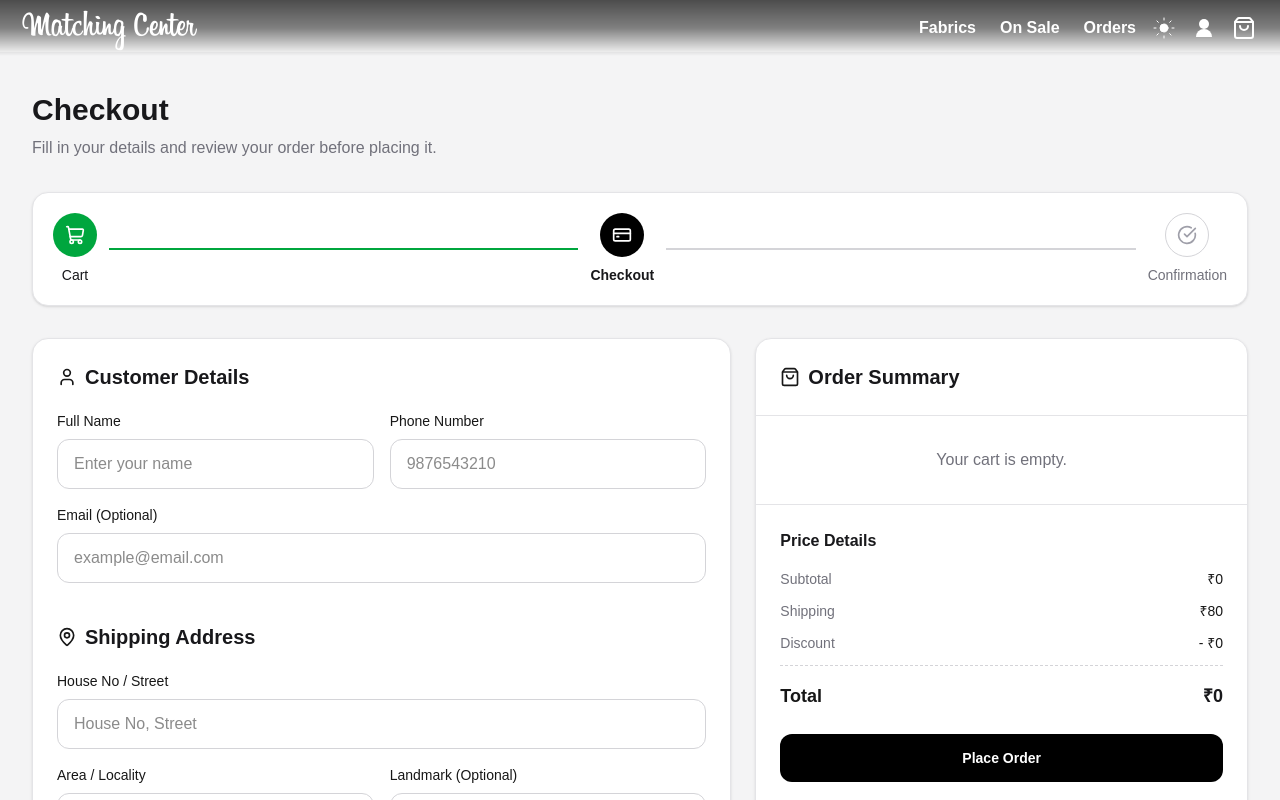
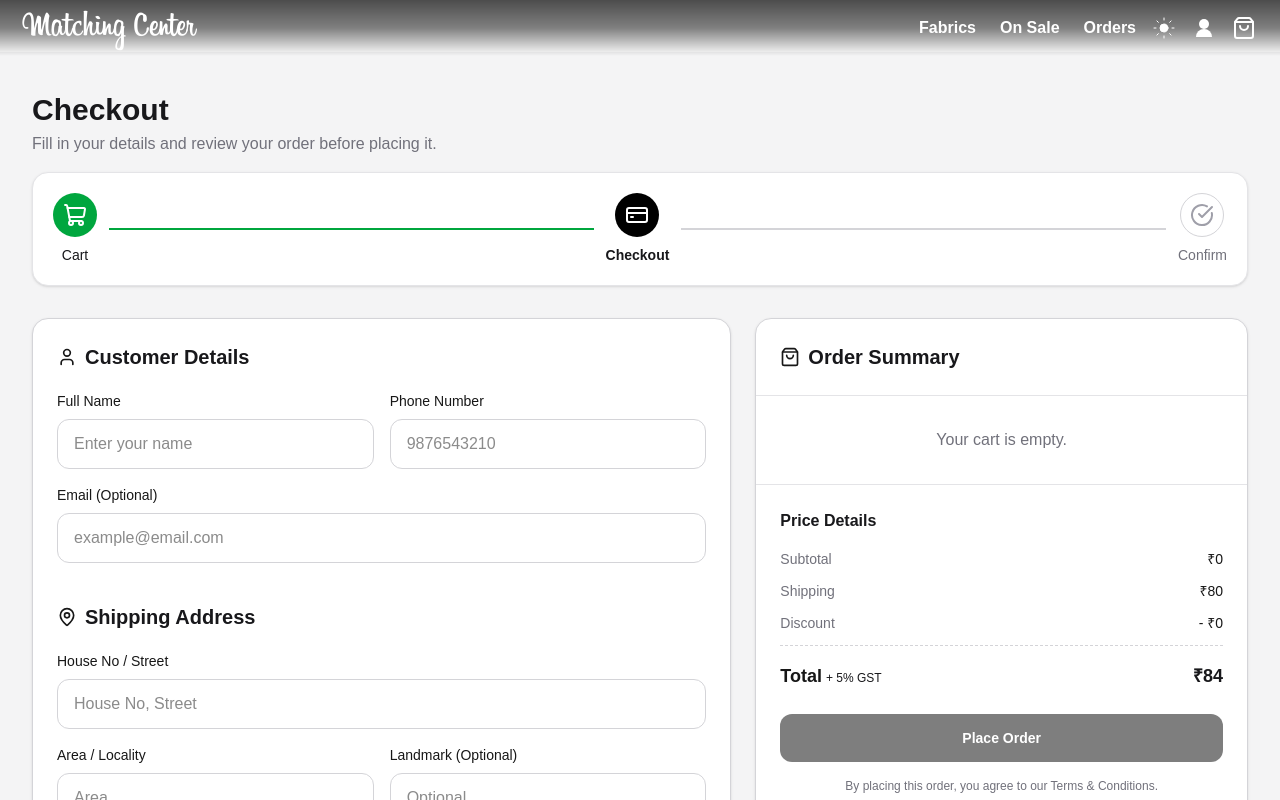
Before and after one commit to VivekDudi-Github/Matching-Center-Ecommerce, a Next.js app in the folder main/: page /checkout in a window 1280 px wide. Shown: the top 800 px of the page. Built offline with nearby package versions, Linux system fonts and the light colour scheme.

Commit message:
feat: Refactor checkout process with improved form validation, local storage handling, and order creation logic

```diff
--- a/main/src/app/(home)/checkout/page.js
+++ b/main/src/app/(home)/checkout/page.js
@@ -4,9 +4,12 @@ import OrderSummary from "@/app/components/checkout/OrderSummary";
 import CheckoutSteps from "@/app/components/checkout/CheckoutSteps";
 import {FormProvider, useForm, useWatch} from 'react-hook-form';
 import { zodResolver } from "@hookform/resolvers/zod";
-import { newOrderFormSchema } from "@/app/lib/validation/newOrder.schema";
+import { newOrderFormSchemaClient } from "@/app/lib/validation/newOrder.schema";
 import { toast } from "react-toastify";
 import { useState } from "react";
+import useCartStore from "@/app/store/CartStore";
+import { useHydratedStore } from "@/app/hooks/useHyderatedStore";
+import { createorder } from "@/app/lib/actions/order.action";
 
 const CART = [
   {
@@ -41,37 +44,75 @@ const CART = [
   },
 ];
 
+
 export default function CheckoutPage() {
+  const isHyderated = useHydratedStore();
+
+
+  const items = useCartStore(s => s.items);
+
+  const getStorageData = (feild) => {
+    if(typeof  window !== "undefined") {
+      return JSON.parse(localStorage.getItem("userDetails")  )?.[feild] ?? "";
+    }
+    return "";
+  }
+
   const methods = useForm({
-      resolver: zodResolver(newOrderFormSchema),
+      resolver: zodResolver(newOrderFormSchemaClient),
       shouldFocusError: true,
       defaultValues: {
-        name: "",
-        phone: "",
-        email: "",
-        address: "",
-        area: "",
-        locality: "",
-        landmark: "",
-        city: "",
-        state: "",
-        pincode: "",
-        payment: "",
-        notes: "",
+        name:  getStorageData("name"),
+        phone: getStorageData("phone"),
+        email: getStorageData("email"),
+        address: getStorageData("address"),
+        area:  getStorageData("area"),
+        locality: getStorageData("locality"),
+        landmark: getStorageData("landmark"),
+        city:  getStorageData("city"),
+        state: getStorageData("state"),
+        pincode: getStorageData("pincode"),
+        payment: getStorageData("payment"),
+        notes: getStorageData("notes"),
       }
     });
 
-    const [isLoading, setIsLoading] = useState(false);
+
+
+   const [isLoading, setIsLoading] = useState(false);
 
 
 
     const onSubmit = async (data) => {
       setIsLoading(true);
       try {
-        console.log(data);
+        let filteredCartData = items.map(item => ({
+          productId : item.id,
+          productName : item.title,
+          productPrice : item.price,
+          color : item.color.filter(c => c.quantity > 0)
+              .map(c => ({
+                colorId : c.id,
+                colorName : c.name,
+                quantity : c.quantity
+            })
+          )
+        }))
+        data.items = filteredCartData;
+        const response = await createorder(data);
+
+        if(!response?.success){
+          console.log("response" , response.message);
+          if(!Array.isArray(response.message)) return toast.error(response.message || "Something went wrong", {autoClose: 7000});
+          response.message.slice(0,4).forEach(message => toast.error(message));
+          return;
+        }
+        if(response.success) toast.success(response.message || "Order created successfully", {autoClose: 7000});
       } catch (error) {
         console.log("error", error);
-        toast.error(error?.message || "Something went wrong");
+        toast.error(error?.message || "Something went wrong", {
+          autoClose: 10000
+        });
       } finally {
         setIsLoading(false);
       }
@@ -95,20 +136,21 @@ export default function CheckoutPage() {
     }
 
 
+  if(!isHyderated) return null;
   return (
     <FormProvider {...methods}>
       <form onSubmit={methods.handleSubmit(onSubmit, onErrors)}
-        className="min-h-screen bg-zinc-100 dark:bg-zinc-950"
+        className="min-h-screen bg-zinc-100 dark:bg-linear-to-b from-zinc-900 via-zinc-950 to-black"
       >
         <main className="mx-auto max-w-7xl px-4 py-6 lg:px-8 lg:py-10">
           {/* Heading */}
 
-          <div className="mb-8">
-            <h1 className="text-3xl font-bold text-zinc-900 dark:text-white">
+          <div className="mb-4">
+            <h1 className="sm:text-3xl text-2xl font-bold text-zinc-900 dark:text-white">
               Checkout
             </h1>
 
-            <p className="mt-2 text-zinc-500 dark:text-zinc-400">
+            <p className="mt-1 sm:text-base text-sm text-zinc-500 dark:text-zinc-400">
               Fill in your details and review your order before placing it.
             </p>
           </div>
@@ -128,7 +170,7 @@ export default function CheckoutPage() {
 
             <div className="lg:col-span-5">
               <div className="lg:sticky lg:top-24">
-                <OrderSummary />
+                <OrderSummary isLoading={isLoading}/>
               </div>
             </div>
           </div>
--- a/main/src/app/(home)/header.jsx
+++ b/main/src/app/(home)/header.jsx
@@ -30,7 +30,6 @@ function Header() {
       window.removeEventListener('resize', handleResize);
     };
   }, []);
-  console.log(isDesktop);
 
   if(isDesktop === null) return null;
 
--- a/main/src/app/components/cart/CartFooter.jsx
+++ b/main/src/app/components/cart/CartFooter.jsx
@@ -11,7 +11,7 @@ import {useHydratedStore} from '@/app/hooks/useHyderatedStore';
 import { ChevronDown } from "lucide-react";
 import { useState } from "react";
 
-export default function CartFooter() {
+export default function CartFooter({closeCart}) {
   const isHyderated = useHydratedStore();
 
   const [collapsed, setCollapsed] = useState(true);
@@ -65,6 +65,7 @@ export default function CartFooter() {
 
       <div className="flex ">
         <Link
+          onClick={closeCart}
           href="/checkout"
           className="mt-3 flex h-12 w-full items-center justify-center rounded-l-xl bg-black text-white transition hover:opacity-90 dark:bg-white dark:text-black"
         >
--- a/main/src/app/components/cart/CartSidebar.jsx
+++ b/main/src/app/components/cart/CartSidebar.jsx
@@ -62,7 +62,7 @@ function CartSidebar({openChange}) {
                 return (<CartItem key={item?.id} item={item} />)
                 }}
               )}
-              {items.length > 0 ? <CartFooter /> : (
+              {items.length > 0 ? <CartFooter closeCart={closeCart} /> : (
                 <div className='text-2xl  top-1/12 w-full absolute text-center tracking-wide font-mont p-4'>
                   No Products in cart yet..😭
                 </div>
--- a/main/src/app/components/checkout/CheckoutSteps.jsx
+++ b/main/src/app/components/checkout/CheckoutSteps.jsx
@@ -4,16 +4,16 @@ import { ShoppingCart, CreditCard, CircleCheckBig } from "lucide-react";
 
 export default function CheckoutSteps({currentStep}) {
   return (
-    <div className="mb-8 rounded-2xl border border-zinc-200 bg-white p-5 shadow-sm dark:border-zinc-800 dark:bg-zinc-900">
+    <div className="mb-8 rounded-2xl border border-zinc-200 bg-white p-3 sm:p-5 shadow-sm dark:border-zinc-800 dark:bg-zinc-900">
       <div className="flex items-center justify-between">
         {/* Cart */}
 
         <div className="flex flex-col items-center">
-          <div className="flex h-11 w-11 items-center justify-center rounded-full bg-green-600 text-white">
-            <ShoppingCart size={20} />
+          <div className="flex sm:size-11 size-7 p-1.5 items-center justify-center rounded-full bg-green-600 text-white">
+            <ShoppingCart />
           </div>
 
-          <span className="mt-2 text-sm font-medium text-zinc-900 dark:text-white">
+          <span className="mt-2 sm:text-sm text-xs font-medium text-zinc-900 dark:text-white">
             Cart
           </span>
         </div>
@@ -25,11 +25,11 @@ export default function CheckoutSteps({currentStep}) {
         {/* Checkout */}
 
         <div className="flex flex-col items-center">
-          <div className="flex h-11 w-11 items-center justify-center rounded-full bg-black text-white dark:bg-white dark:text-black">
-            <CreditCard size={20} />
+          <div className="flex sm:size-11 size-6 p-1 items-center justify-center rounded-full bg-black text-white dark:bg-white dark:text-black">
+            <CreditCard  />
           </div>
 
-          <span className="mt-2 text-sm font-semibold text-zinc-900 dark:text-white">
+          <span className="mt-2 sm:text-sm text-xs font-semibold text-zinc-900 dark:text-white">
             Checkout
           </span>
         </div>
@@ -41,12 +41,12 @@ export default function CheckoutSteps({currentStep}) {
         {/* Confirmation */}
 
         <div className="flex flex-col items-center">
-          <div className="flex h-11 w-11 items-center justify-center rounded-full border border-zinc-300 text-zinc-400 dark:border-zinc-700">
-            <CircleCheckBig size={20} />
+          <div className="flex sm:size-11 size-6 items-center p-1 justify-center rounded-full border border-zinc-300 text-zinc-400 dark:border-zinc-700">
+            <CircleCheckBig  />
           </div>
 
-          <span className="mt-2 text-sm text-zinc-500">
-            Confirmation
+          <span className="mt-2 sm:text-sm text-xs text-zinc-500">
+            Confirm
           </span>
         </div>
       </div>
--- a/main/src/app/components/checkout/CustomerDetails.jsx
+++ b/main/src/app/components/checkout/CustomerDetails.jsx
@@ -1,7 +1,8 @@
 "use client";
 
 import { User, MapPin, CreditCard, FileText } from "lucide-react";
-import { useFormContext, useWatch } from "react-hook-form";
+import { FormProvider, useFormContext, useWatch } from "react-hook-form";
+import { useEffect, useState } from "react";
 
 const StateList = [
   "Andaman and Nicobar Islands" ,
@@ -42,7 +43,8 @@ const StateList = [
 ]
 
 export default function CustomerDetailsCard() {
-  const { register, control, setValue} = useFormContext()
+
+  const { register, control, getValues, setValue} = useFormContext()
   const orderNotes = useWatch({
     control,
     name: "notes",
@@ -50,9 +52,13 @@ export default function CustomerDetailsCard() {
   })
 
 
+  const setLoacalStorage = () => {
+    localStorage.setItem("userDetails", JSON.stringify(getValues()));
+  };
+
   return (
     <div>
-      <div className="rounded-2xl border border-zinc-200 bg-white p-6 shadow-sm dark:border-zinc-800 dark:bg-zinc-900">
+      <div className="rounded-2xl border border-zinc-300 bg-white sm:p-6 p-3 shadow-sm dark:border-zinc-800 dark:bg-zinc-900">
 
         {/* Customer Details */}
 
@@ -72,6 +78,7 @@ export default function CustomerDetailsCard() {
             <input
               {...register("name")}
               type="text"
+              onBlur={() => setLoacalStorage() }
               placeholder="Enter your name"
               className="w-full rounded-xl border border-zinc-300 bg-white px-4 py-3 outline-none transition focus:border-zinc-900 dark:border-zinc-700 dark:bg-zinc-950 dark:text-white"
             />
@@ -84,7 +91,8 @@ export default function CustomerDetailsCard() {
 
             <input
               {...register("phone")}
-              type="tel"
+              type="number"
+              onBlur={() => setLoacalStorage() }
               placeholder="9876543210"
               className="w-full rounded-xl border border-zinc-300 bg-white px-4 py-3 outline-none transition focus:border-zinc-900 dark:border-zinc-700 dark:bg-zinc-950 dark:text-white"
             />
@@ -98,6 +106,7 @@ export default function CustomerDetailsCard() {
             <input
               {...register("email")}
               type="email"
+              onBlur={() => setLoacalStorage() }
               placeholder="example@email.com"
               className="w-full rounded-xl border border-zinc-300 bg-white px-4 py-3 outline-none transition focus:border-zinc-900 dark:border-zinc-700 dark:bg-zinc-950 dark:text-white"
             />
@@ -113,6 +122,8 @@ export default function CustomerDetailsCard() {
           </h2>
         </div>
 
+        {/* Address */}
+
         <div className="mt-5 grid gap-4 md:grid-cols-2">
           <div className="md:col-span-2">
             <label className="mb-2 block text-sm font-medium">
@@ -122,6 +133,7 @@ export default function CustomerDetailsCard() {
             <input
               {...register("address")}
               type="text"
+              onBlur={() => setLoacalStorage() }
               placeholder="House No, Street"
               className="w-full rounded-xl border border-zinc-300 bg-white px-4 py-3 outline-none transition focus:border-zinc-900 dark:border-zinc-700 dark:bg-zinc-950 dark:text-white"
             />
@@ -135,6 +147,7 @@ export default function CustomerDetailsCard() {
             <input
               {...register("area")}
               type="text"
+              onBlur={() => setLoacalStorage() }
               minLength={2}
               placeholder="Area"
               className="w-full rounded-xl border border-zinc-300 bg-white px-4 py-3 outline-none transition focus:border-zinc-900 dark:border-zinc-700 dark:bg-zinc-950 dark:text-white"
@@ -149,6 +162,7 @@ export default function CustomerDetailsCard() {
             <input
               {...register("landmark")}
               type="text"
+              onBlur={() => setLoacalStorage() }
               placeholder="Optional"
               className="w-full rounded-xl border border-zinc-300 bg-white px-4 py-3 outline-none transition focus:border-zinc-900 dark:border-zinc-700 dark:bg-zinc-950 dark:text-white"
             />
@@ -162,6 +176,7 @@ export default function CustomerDetailsCard() {
             <input
               {...register("city")}
               type="text"
+              onBlur={() => setLoacalStorage() }
               minLength={2}
               placeholder="City"
               className="w-full rounded-xl border border-zinc-300 bg-white px-4 py-3 outline-none transition focus:border-zinc-900 dark:border-zinc-700 dark:bg-zinc-950 dark:text-white"
@@ -195,6 +210,7 @@ export default function CustomerDetailsCard() {
             <input
               {...register("pincode")}
               type="number"
+              onBlur={() => setLoacalStorage() }
               maxLength={6}
               minLength={6}
               placeholder="Pincode"
@@ -218,7 +234,9 @@ export default function CustomerDetailsCard() {
               required
               {...register("payment")}
               type="radio"
-              value={'UPI Payment'}
+              onBlur={() => setLoacalStorage() }
+              checked
+              value={'UPI'}
               name="payment"
             />
 
--- a/main/src/app/components/checkout/OrderItem.jsx
+++ b/main/src/app/components/checkout/OrderItem.jsx
@@ -11,7 +11,7 @@ export default function OrderItem({ item : propItem  }) {
 
   const item = useCartStore((s) => getCartItem(s,propItem.id));
 
-  const total = useCartStore(selectTotal);
+  const total = item.price * useCartStore(s => getTotalQuantity(s, item.id));
   const totalQuantity = useCartStore(s => getTotalQuantity(s,item.id));
 
   if(!isHyderated) return null;
@@ -42,7 +42,7 @@ export default function OrderItem({ item : propItem  }) {
                 <span
                   hidden={c.quantity === 0}
                   key={i}
-                  className={`inline-flex items-center mr-1 gap-1 rounded-full bg-zinc-200 px-2 py-0.5 text-xs font-medium text-zinc-900 ring-1 ring-zinc-400 dark:bg-zinc-700 dark:text-white `}
+                  className={`inline-flex items-center mr-1 gap-1 rounded-full bg-zinc-200 px-2 py-0.5 text-xs font-medium text-zinc-900 ring-1 ring-zinc-400 dark:ring-zinc-800 dark:bg-violet-800 dark:text-white `}
                 >
                   {c.name}
                 </span>
--- a/main/src/app/components/checkout/OrderSummary.jsx
+++ b/main/src/app/components/checkout/OrderSummary.jsx
@@ -1,15 +1,15 @@
 "use client";
 
-import { ShoppingBag } from "lucide-react";
+import { Loader2Icon, ShoppingBag } from "lucide-react";
 import OrderItem from "./OrderItem";
 import useCartStore, { selectDiscount, selectShipping, selectSubtotal, selectTotal } from "@/app/store/CartStore";
 import { useHydratedStore } from "@/app/hooks/useHyderatedStore";
 
-export default function OrderSummary() {
+export default function OrderSummary({isLoading}) {
   const isHyderated = useHydratedStore();
 
   const items = useCartStore(s => s.items);
-  console.log("items:", items);
+
   const subtotal = useCartStore(selectSubtotal);
   const shipping = useCartStore(selectShipping);
   const total = useCartStore(selectTotal);
@@ -17,13 +17,15 @@ export default function OrderSummary() {
   const totalDiscount = useCartStore(selectDiscount);
 
   function getGstTotal(){
-    return total + (total*5/100) ;
+    let sum = total+ shipping;
+
+    return sum + (sum*5/100) ;
   }
 
   if(!isHyderated) return null;
 
   return (
-    <div className="rounded-2xl border border-zinc-200 bg-white shadow-sm dark:border-zinc-800 dark:bg-zinc-900">
+    <div className="rounded-2xl border border-zinc-300 bg-white shadow-sm dark:border-zinc-800 dark:bg-zinc-900">
       {/* Header */}
 
       <div className="flex items-center gap-2 border-b border-zinc-200 p-6 dark:border-zinc-800">
@@ -92,18 +94,25 @@ export default function OrderSummary() {
 
 
           <div className="flex justify-between border-t border-dashed border-zinc-300 pt-4 text-lg font-semibold dark:border-zinc-700">
-            <span className="dark:text-white">Total</span>
+            <span className="flex items-baseline gap-1">Total
+              <p className="text-zinc-900 dark:text-zinc-200 font-extralight text-xs">+ 5% GST</p>
+            </span>
 
             <span className="text-zinc-900 dark:text-white">
-              ₹{ Math.floor(getGstTotal()) + (getGstTotal() > 1 ? shipping : 0) }
+              ₹{ Math.floor(getGstTotal()) }
             </span>
           </div>
         </div>
 
         {/* Place Order */}
 
-        <button type="submit" disabled={total == 0} className="mt-6 flex h-12 w-full items-center justify-center rounded-xl bg-black text-sm font-semibold text-white transition hover:opacity-90 dark:bg-white dark:text-black">
-          Place Order
+        <button type="submit" disabled={total == 0 || isLoading}
+        className="mt-6 flex h-12 w-full items-center justify-center rounded-xl bg-black text-sm font-semibold text-white transition hover:opacity-90 dark:bg-white disabled:opacity-50 dark:text-black">
+          {isLoading ?
+          <Loader2Icon className="animate-spin"/>
+          :
+          "Place Order"}
+
         </button>
 
         <p className="mt-4 text-center text-xs text-zinc-500">
--- /dev/null
+++ b/main/src/app/hooks/resObj.js
@@ -0,0 +1,9 @@
+export const resError = (message) => ({
+  success: false,
+  message
+});
+
+export const resSuccess = (data) => ({
+  success: true,
+  data
+});
--- a/main/src/app/store/CartStore.jsx
+++ b/main/src/app/store/CartStore.jsx
@@ -83,8 +83,8 @@ export const selectSubtotal = (state) =>
   );
 
 export const selectShipping = (state) => {
-  const subtotal = selectTotal(state);
-  return subtotal >= FREE_SHIPPING_ABOVE ? 0 : SHIPPING;
+  const total = selectTotal(state);
+  return total >= FREE_SHIPPING_ABOVE ? 0 : SHIPPING;
 };
 
 export const selectDiscount = (state) => {
```
Also changed, not shown: main/src/app/lib/actions/order.action.js (+50 -6 lines), main/src/app/lib/validation/newOrder.schema.js, 1 other file (tests, documents, lock files or other folders).
